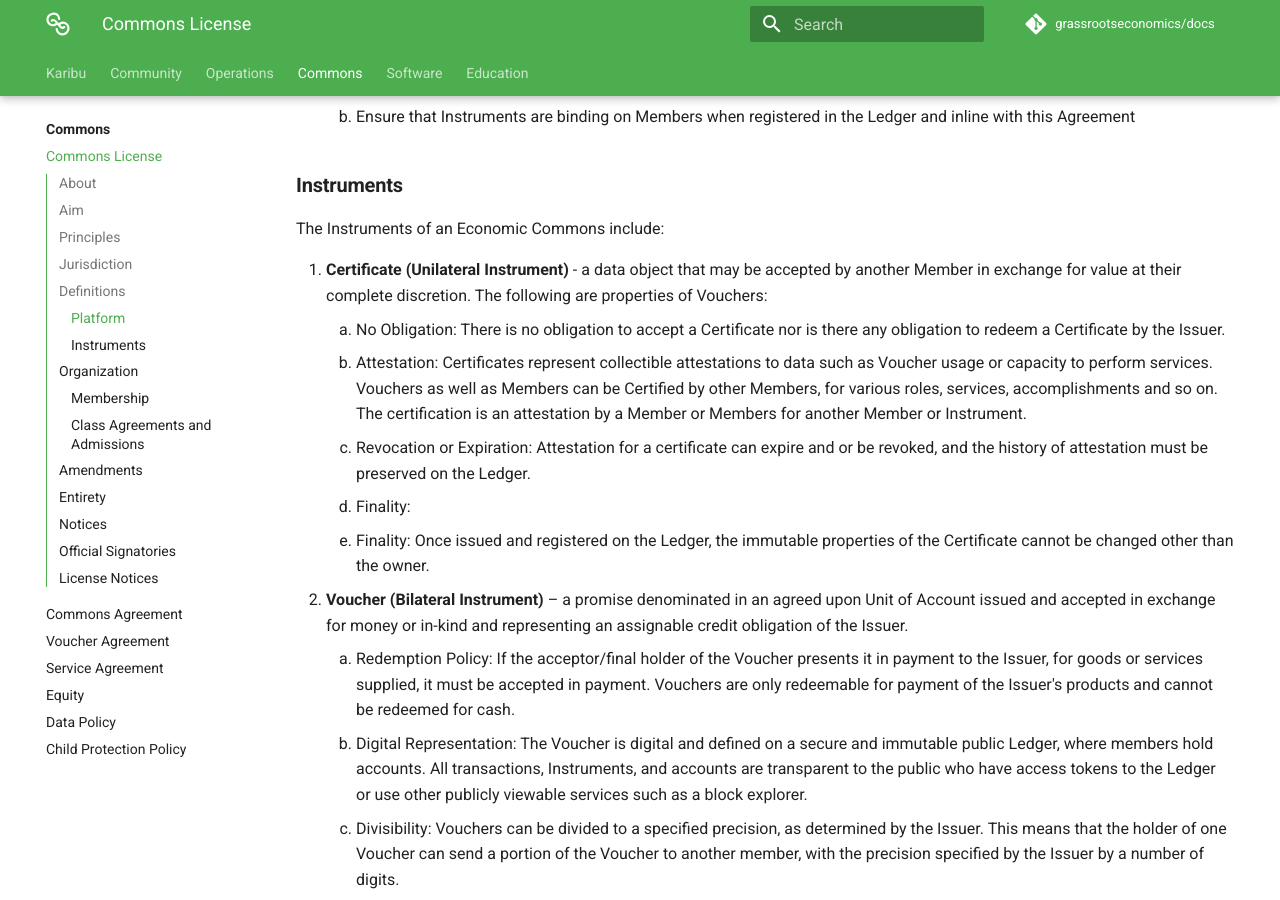
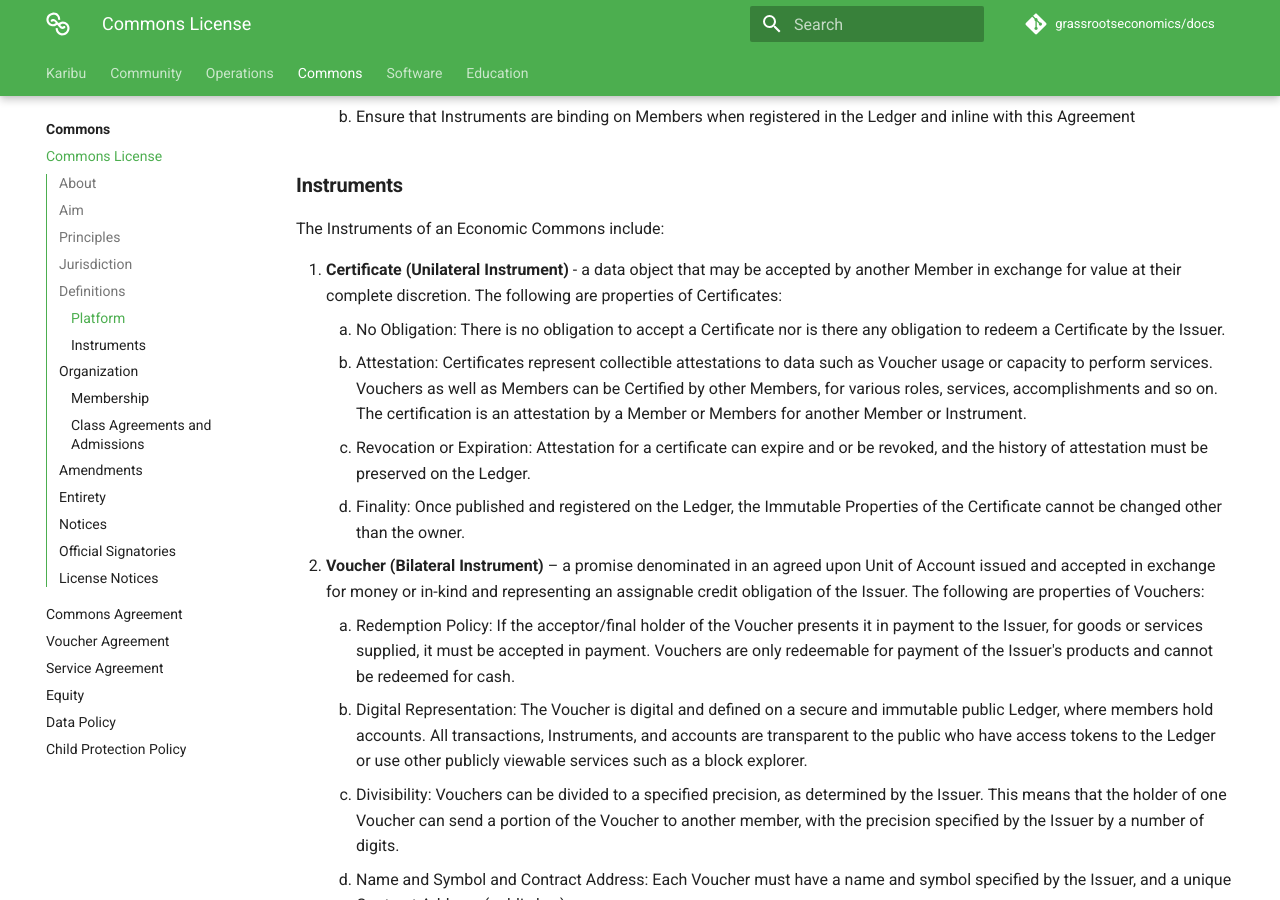
Before and after one commit to grassrootseconomics/docs.grassecon.org, an MkDocs documentation site: the page built from docs/commons/license.md, in a window 1280 px wide and 900 px high, scrolled down 1637 px. Built offline with MkDocs 1.6.1 and Material for MkDocs 9.7.7, drawn with Linux system fonts in a browser that asks for light colours; comment, search, counter and statistics services are not loaded; some of the changed text lies outside the part shown.

Commit message:
license 1.21

```diff
--- a/docs/commons/license.md
+++ b/docs/commons/license.md
@@ -58,13 +58,12 @@
 The Instruments of an Economic Commons include:
 
 1. **Certificate (Unilateral Instrument)** - a data object that may be accepted by another Member in exchange for value at their complete discretion.
-    The following are properties of Vouchers:
+    The following are properties of Certificates:
     1. No Obligation: There is no obligation to accept a Certificate nor is there any obligation to redeem a Certificate by the Issuer.
     2. Attestation: Certificates represent collectible attestations to data such as Voucher usage or capacity to perform services. Vouchers as well as Members can be Certified by other Members, for various roles, services, accomplishments and so on. The certification is an attestation by a Member or Members for another Member or Instrument.
     3. Revocation or Expiration: Attestation for a certificate can expire and or be revoked, and the history of attestation must be preserved on the Ledger.
-    4. Finality:
-    4. Finality: Once issued and registered on the Ledger, the immutable properties of the Certificate cannot be changed other than the owner.
-2. **Voucher (Bilateral Instrument)** – a promise denominated in an agreed upon Unit of Account issued and accepted in exchange for money or in-kind and representing an assignable credit obligation of the Issuer.
+    4. Finality: Once published and registered on the Ledger, the Immutable Properties of the Certificate cannot be changed other than the owner.
+2. **Voucher (Bilateral Instrument)** – a promise denominated in an agreed upon Unit of Account issued and accepted in exchange for money or in-kind and representing an assignable credit obligation of the Issuer. The following are properties of Vouchers:
     1. Redemption Policy: If the acceptor/final holder of the Voucher presents it in payment to the Issuer, for goods or services supplied, it must be accepted in payment. Vouchers are only redeemable for payment of the Issuer's products and cannot be redeemed for cash.
     10. Digital Representation: The Voucher is digital and defined on a secure and immutable public Ledger, where members hold accounts. All transactions, Instruments, and accounts are transparent to the public who have access tokens to the Ledger or use other publicly viewable services such as a block explorer.
     2. Divisibility: Vouchers can be divided to a specified precision, as determined by the Issuer. This means that the holder of one Voucher can send a portion of the Voucher to another member, with the precision specified by the Issuer by a number of digits.
```
Also changed, not shown: other parts of docs/commons/license.md (+1 -1 lines).
